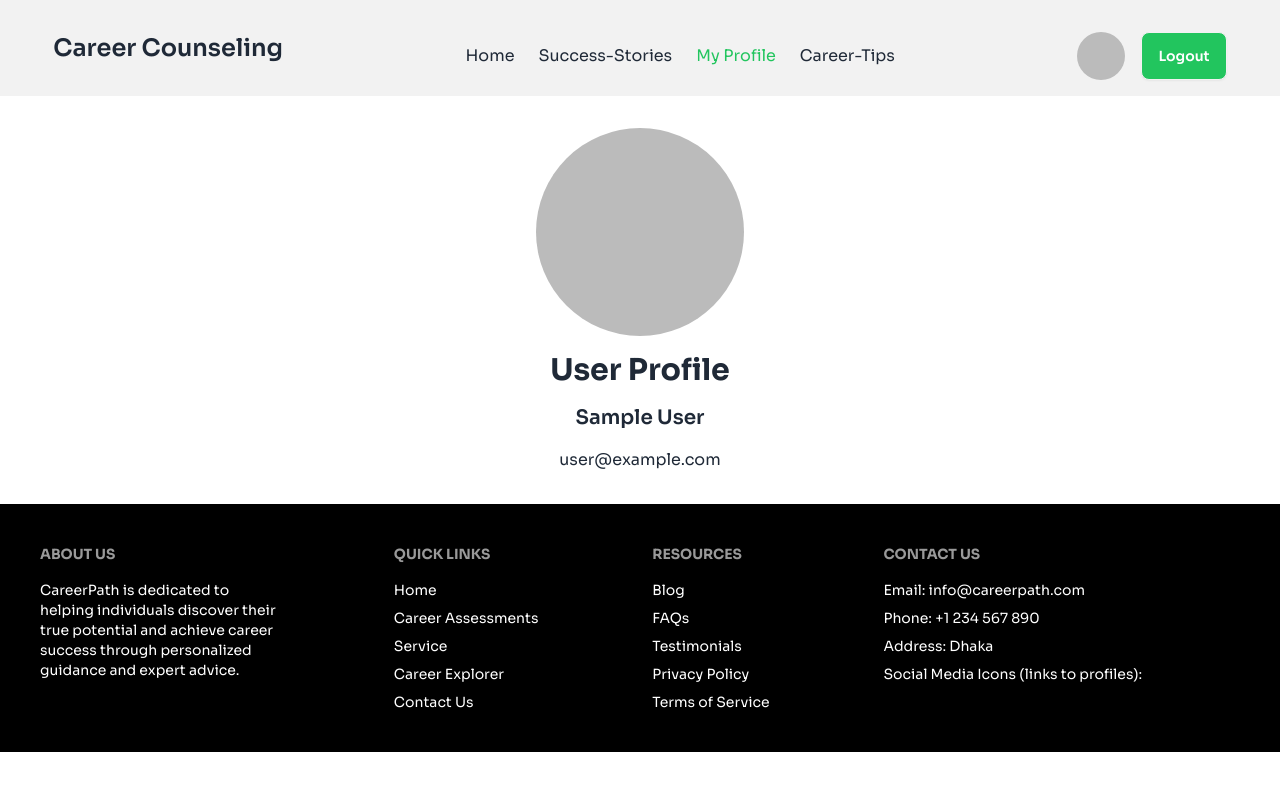
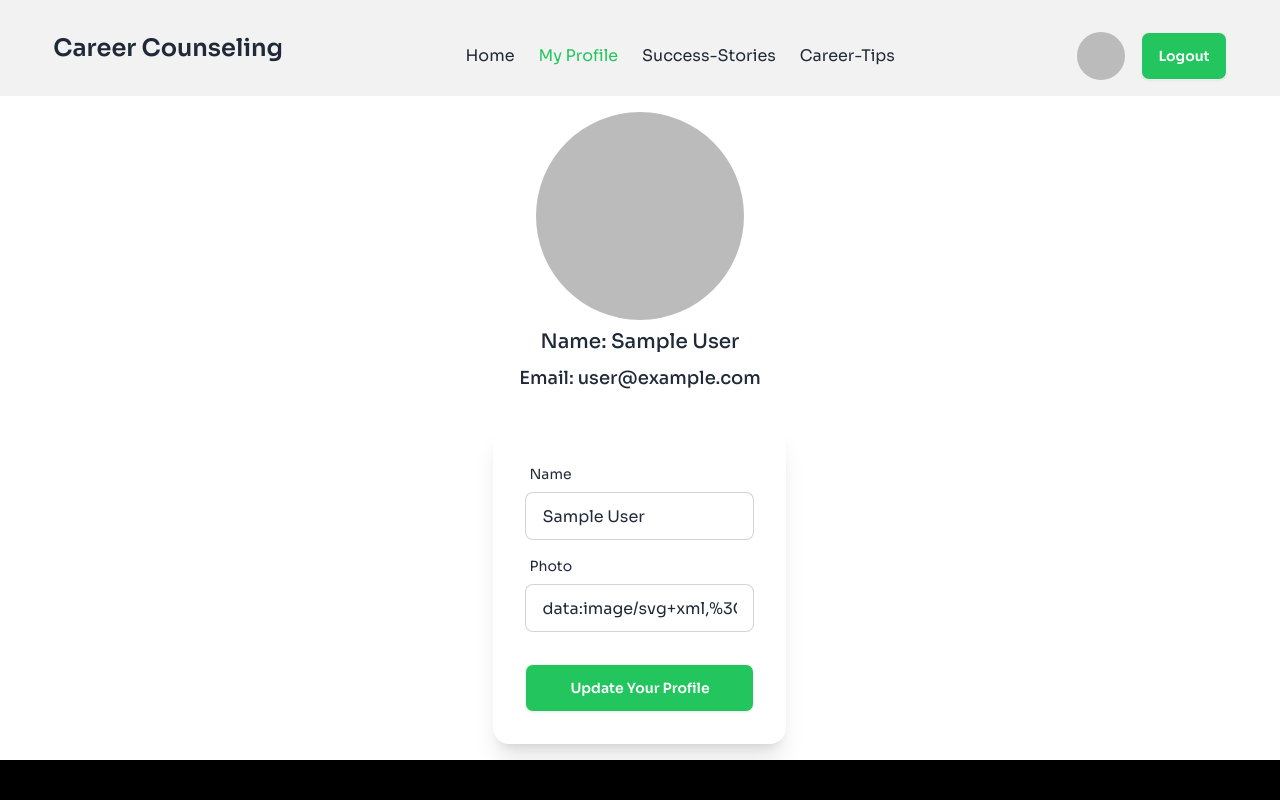
Before and after one commit to Nazim1247/My-Assignment-9, a React (Vite) app: page /profile in a window 1280 px wide. Shown: the top 800 px of the page. Built offline with nearby package versions, Linux system fonts and the light colour scheme; no server answers; sample sign-in values are in the browser's storage.

Commit message:
update profie done

```diff
--- a/index.html
+++ b/index.html
@@ -2,9 +2,9 @@
 <html lang="en" data-theme="light">
   <head>
     <meta charset="UTF-8" />
-    <link rel="icon" type="image/svg+xml" href="/vite.svg" />
+    <link rel="icon" type="image/svg+xml" href="/icon.png" />
     <meta name="viewport" content="width=device-width, initial-scale=1.0" />
-    <title>Vite + React</title>
+    <title>Career Counseling</title>
   </head>
   <body>
     <div id="root"></div>
--- a/package.json
+++ b/package.json
@@ -13,6 +13,7 @@
     "firebase": "^11.0.2",
     "react": "^18.3.1",
     "react-dom": "^18.3.1",
+    "react-helmet-async": "^2.0.5",
     "react-hot-toast": "^2.4.1",
     "react-icons": "^5.3.0",
     "react-router-dom": "^6.28.0"
--- a/src/careerTips/CareerTips.jsx
+++ b/src/careerTips/CareerTips.jsx
@@ -1,4 +1,5 @@
 import { useEffect, useState } from "react";
+import { Helmet } from "react-helmet-async";
 
 
 const CareerTips = () => {
@@ -12,7 +13,10 @@ const CareerTips = () => {
     },[])
     return (
         <div>
-            <div className="md:w-1/2 mx-auto text-center my-8">
+            <Helmet>
+            <title>Career Counseling | Career-Tips</title>
+            </Helmet>
+            <div className="md:w-1/2 mx-auto text-center my-12">
                 <h2 className="text-2xl font-bold">Empowering Your Career Journey</h2>
                 <p>Discover actionable tips and strategies to enhance your professional journey. From improving your skills to expanding your network, learn how to unlock new opportunities and achieve your career aspirations.</p>
             </div>
--- a/src/components/Home.jsx
+++ b/src/components/Home.jsx
@@ -1,6 +1,7 @@
 import { useLoaderData } from "react-router-dom";
 import Banner from "./Banner";
 import Services from "./Services";
+import { Helmet } from "react-helmet-async";
 
 
 
@@ -9,6 +10,9 @@ const Home = () => {
 
     return (
         <div className="mt-8">
+            <Helmet>
+                <title>Career Counseling | Home</title>
+            </Helmet>
             <Banner></Banner>
             <h2 className="text-2xl font-bold text-center py-8">Career Counseling Services</h2>
             <div className="grid md:grid-cols-3 gap-6 mb-8">
--- a/src/components/Login.jsx
+++ b/src/components/Login.jsx
@@ -5,6 +5,7 @@ import toast from "react-hot-toast";
 import { FaEye, FaEyeSlash } from "react-icons/fa";
 import { sendPasswordResetEmail } from "firebase/auth";
 import auth from "../firebase/firebase.config";
+import { Helmet } from "react-helmet-async";
 
 
 const Login = () => {
@@ -58,6 +59,9 @@ const Login = () => {
 
     return (
         <div>
+          <Helmet>
+            <title>Career Counseling | Login</title>
+          </Helmet>
             <div className="hero bg-base-200 min-h-screen">
   <div className="hero-content flex-col md:w-1/2">
     <div className="text-center lg:text-left">
--- a/src/components/MyProfile.jsx
+++ b/src/components/MyProfile.jsx
@@ -1,17 +1,77 @@
-import { useContext } from "react";
+import { useContext, useState } from "react";
 import { AuthContext } from "./AuthProvider";
+import { Helmet } from "react-helmet-async";
+import { updateProfile } from "firebase/auth";
+import toast from "react-hot-toast";
 
 
 const MyProfile = () => {
     const {user} = useContext(AuthContext);
-    console.log(user)
+
+    const [name, setName] = useState(user?.displayName || "");
+    const [photoURL, setPhotoURL] = useState(user?.photoURL || "");
+
+    const handleSubmit = async (e) => {
+    e.preventDefault();
+
+    try {
+        await updateProfile(user, { displayName: name, photoURL: photoURL });
+        toast.success("Profile updated successfully!")
+    } catch (error) {
+          toast.error(`Error: ${error.message}`)
+      }
+    };
 
     return (
-        <div className="w-1/2 mx-auto flex flex-col justify-center text-center space-y-4 my-8">
-            <img className="w-52 h-52 rounded-full mx-auto" src={user?.photoURL || 'no user'} alt="" />
-           <h2 className="text-3xl font-bold">User Profile</h2>
-            <h3 className="text-xl font-semibold">{user?.displayName}</h3>
-            <p>{user.email}</p>
+        <div>
+            <Helmet>
+            <title>Career Counseling | Profile</title>
+            </Helmet>
+
+        <div className="mt-4 text-center">
+        <img
+          src={user?.photoURL || "https://via.placeholder.com/150"}
+          alt="Profile"
+          className="w-52 h-52 rounded-full mx-auto"
+        />
+        <h2 className="mt-2 text-xl font-medium">Name: {user?.displayName}</h2>
+        <p className="mt-2 text-lg font-medium">Email: {user?.email}</p>
+      </div>
+
+        <div className="hero">
+      <div className="hero-content flex-col">
+      <div className="text-center lg:text-left">
+
+    </div>
+    <div className="card bg-base-100 w-full mx-auto shadow-xl">
+      <form onSubmit={handleSubmit} className="card-body">
+        <div className="form-control">
+          <label className="label">
+            <span className="label-text">Name</span>
+          </label>
+          <input type="text"
+          value={name}
+          onChange={(e) => setName(e.target.value)}
+          placeholder="name" className="input input-bordered" required />
+        </div>
+        <div className="form-control">
+          <label className="label">
+            <span className="label-text">Photo</span>
+          </label>
+          <input type="text"
+          value={photoURL}
+          onChange={(e) => setPhotoURL(e.target.value)}
+          placeholder="photo" className="input input-bordered" required />
+        </div>
+        <div className="form-control mt-6">
+          <button
+          type="submit"
+          className="btn bg-green-500 text-white">Update Your Profile</button>
+        </div>
+      </form>
+    </div>
+  </div>
+</div>
         </div>
     );
 };
--- a/src/components/Navbar.jsx
+++ b/src/components/Navbar.jsx
@@ -12,11 +12,12 @@ const Navbar = () => {
                 </div>
                 <div className="flex items-center gap-6">
                     <NavLink to="/" className={({isActive})=>isActive?'text-green-500':''}>Home</NavLink>
-                    <NavLink to="/successStories" className={({isActive})=>isActive?'text-green-500':''}>Success-Stories</NavLink>
+
                     <NavLink to="/profile" className={({isActive})=>isActive?'text-green-500':''}>My Profile</NavLink>
 
                     {
                         user && <>
+                        <NavLink to="/successStories" className={({isActive})=>isActive?'text-green-500':''}>Success-Stories</NavLink>
                         <NavLink to="/careerTips" className={({isActive})=>isActive?'text-green-500':''}>Career-Tips</NavLink>
                         </>
                     }
--- a/src/components/Register.jsx
+++ b/src/components/Register.jsx
@@ -3,6 +3,7 @@ import { Link, useNavigate } from "react-router-dom";
 import { AuthContext } from "./AuthProvider";
 import toast from "react-hot-toast";
 import { FaEye, FaEyeSlash } from "react-icons/fa";
+import { Helmet } from "react-helmet-async";
 
 
 const Register = () => {
@@ -66,6 +67,9 @@ const Register = () => {
       }
     return (
         <div>
+          <Helmet>
+          <title>Career Counseling | Register</title>
+          </Helmet>
             <div className="hero bg-base-200 min-h-screen">
   <div className="hero-content flex-col md:w-1/2">
     <div className="text-center lg:text-left">
--- a/src/components/ServiceDetails.jsx
+++ b/src/components/ServiceDetails.jsx
@@ -1,4 +1,5 @@
 import { useState } from "react";
+import { Helmet } from "react-helmet-async";
 import { useLoaderData } from "react-router-dom";
 
 
@@ -8,7 +9,7 @@ const ServiceDetails = () => {
     const [showComment, setShowComment] = useState(false);
 
     const data = useLoaderData();
-    const { image, serviceName, category, pricing, counselor, description, duration, rating } = data;
+    const { id, image, serviceName, category, pricing, counselor, description, duration, rating } = data;
 
     const handleAddComment = () => {
         console.log('added')
@@ -24,6 +25,9 @@ const ServiceDetails = () => {
 
     return (
         <div>
+            <Helmet>
+            <title>Career Counseling | Service-Details {`${id}`}</title>
+            </Helmet>
             <div className="card bg-base-100 w-96 md:w-1/2 mx-auto shadow-xl my-8">
                 <figure>
                     <img
--- a/src/main.jsx
+++ b/src/main.jsx
@@ -5,12 +5,15 @@ import { RouterProvider } from 'react-router-dom'
 import router from './routes/Route.jsx'
 import AuthProvider from './components/AuthProvider.jsx'
 import { Toaster } from 'react-hot-toast';
+import { HelmetProvider } from 'react-helmet-async'
 
 createRoot(document.getElementById('root')).render(
   <StrictMode>
-    <AuthProvider>
-      <RouterProvider router={router}></RouterProvider>
-      <Toaster />
-    </AuthProvider>
-  </StrictMode>,
+    <HelmetProvider>
+      <AuthProvider>
+        <RouterProvider router={router}></RouterProvider>
+        <Toaster />
+      </AuthProvider>
+    </HelmetProvider>
+  </StrictMode>
 )
--- a/src/success-stories/SuccessStories.jsx
+++ b/src/success-stories/SuccessStories.jsx
@@ -1,3 +1,4 @@
+import { Helmet } from "react-helmet-async";
 import { FaUserAlt } from "react-icons/fa";
 import { GrAchievement } from "react-icons/gr";
 import { MdFeedback } from "react-icons/md";
@@ -9,7 +10,10 @@ const SuccessStories = () => {
     console.log(stories)
     return (
         <div>
-            <div className="text-center mt-8">
+            <Helmet>
+            <title>Career Counseling | Success-Stories</title>
+            </Helmet>
+            <div className="text-center mt-12">
                 <h2 className="text-2xl font-bold">Success Stories</h2>
                 <p>Read inspiring stories of individuals who achieved their career goals with our guidance.</p>
             </div>
```
Also changed, not shown: src/assets/icon.png (added), 1 other file (tests, documents, lock files or other folders).
